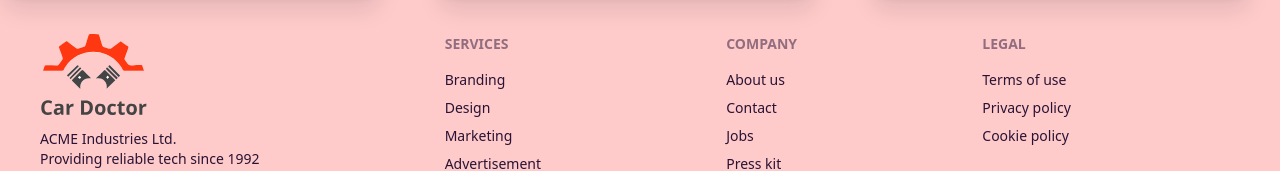
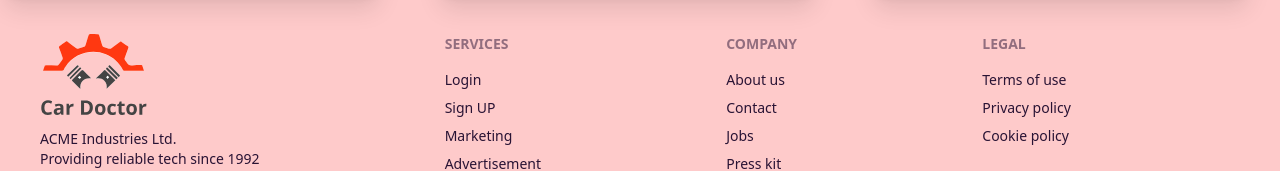
Before and after one commit to rcmehedi15/car-doctor-client, a React (Vite) app: page / in a window 1280 px wide. Shown: the part 2606-2777 px from the top of the page. Built offline with nearby package versions, Linux system fonts and the light colour scheme; no server answers.

Commit message:
login done

```diff
--- a/src/pages/Shared/Footer/Footer.jsx
+++ b/src/pages/Shared/Footer/Footer.jsx
@@ -1,3 +1,4 @@
+import { Link } from 'react-router-dom';
 import logo from '../../../assets/logo.svg';
 const Footer = () => {
     return (
@@ -8,8 +9,8 @@
             </div>
             <div>
                 <span className="footer-title">Services</span>
-                <a className="link link-hover">Branding</a>
-                <a className="link link-hover">Design</a>
+                <Link to="/login" className="link link-hover">Login</Link>
+                <Link to="/signup" className="link link-hover">Sign UP</Link>
                 <a className="link link-hover">Marketing</a>
                 <a className="link link-hover">Advertisement</a>
             </div>
```
